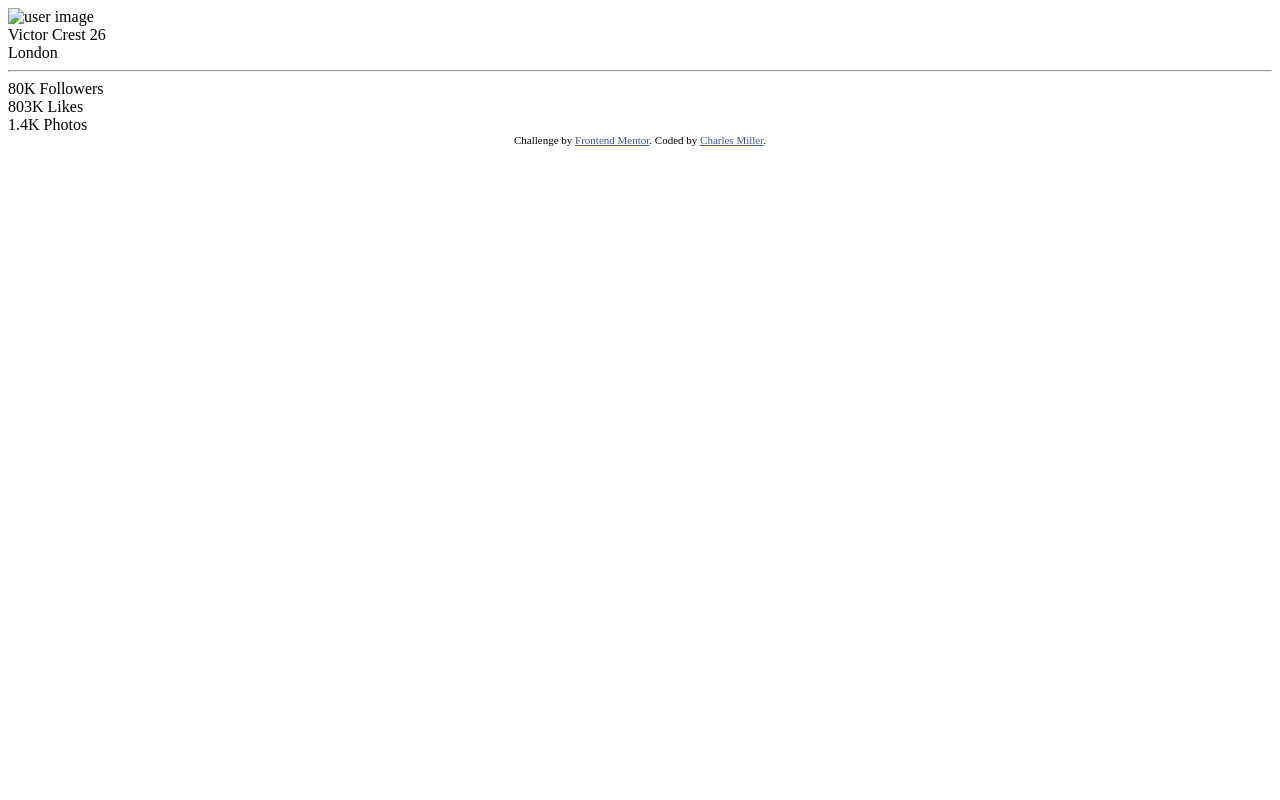
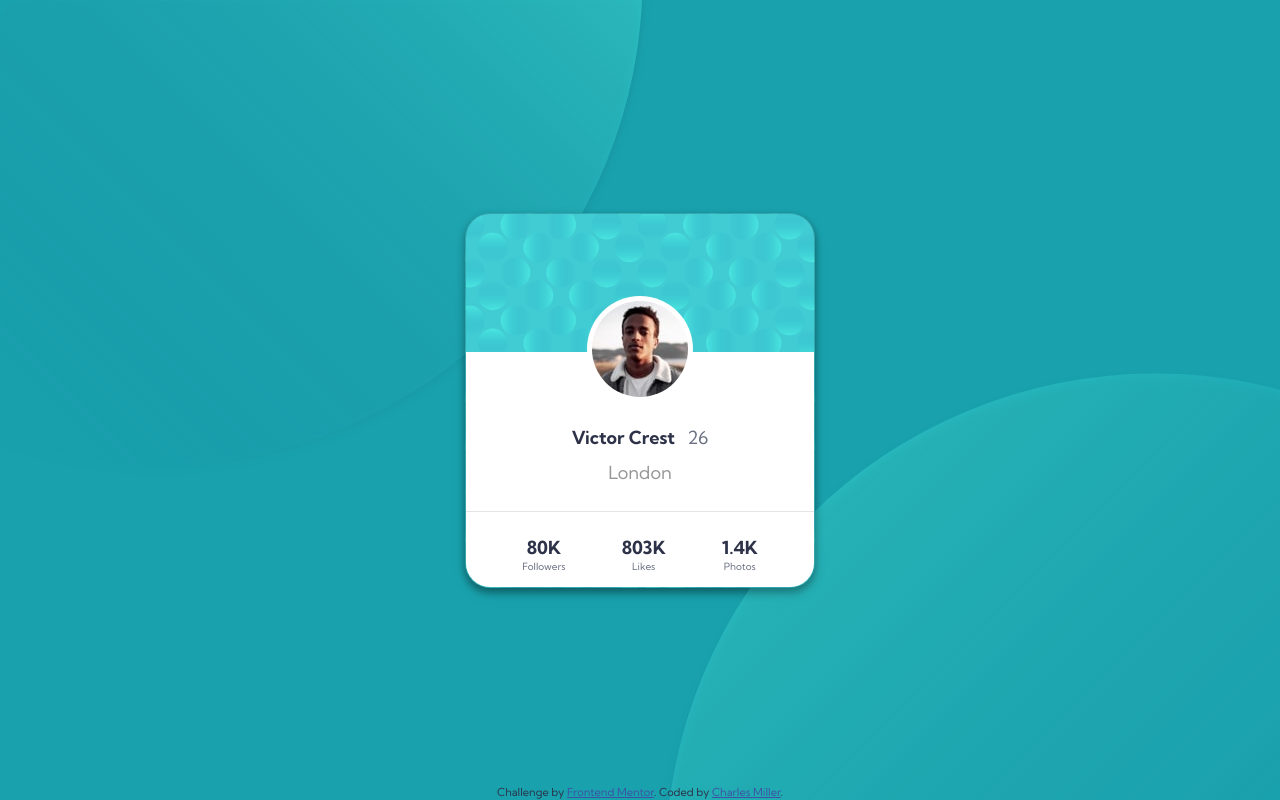
Before and after one commit to charlesmiller0412/profileCard, a website: page index.html in a window 1280 px wide. Drawn offline with Linux system fonts and the light colour scheme; the site is published under a folder, as on GitHub Pages, so addresses that start at the root find nothing.

Commit message:
updated links and readme

```diff
--- a/assets/sass/components/_card.scss
+++ b/assets/sass/components/_card.scss
@@ -3,7 +3,7 @@
     height: 375px;
     border-radius: 25px;
     overflow: hidden;
-    background-image: url("/assets/images/bg-pattern-card.svg");
+    background-image: url("../../assets/images/bg-pattern-card.svg");
     filter: drop-shadow(0px 4px 4px rgba(0, 0, 0, 0.25));
     -webkit-filter: drop-shadow(0px 4px 4px rgba(0, 0, 0, 0.25));
 
--- a/assets/sass/pages/_home.scss
+++ b/assets/sass/pages/_home.scss
@@ -24,22 +24,22 @@ main {
     // background bubbles
     &::before {
         content: "";
-        background-image: url("/assets/images/bg-pattern-top.svg");
+        background-image: url("../../assets/images/bg-pattern-top.svg");
         width: 1000px;
         height: 1000px;
         bottom: 100px;
-        right: 100px;
+        right: 150px;
         position: absolute;
         z-index: -1;
         background-repeat: no-repeat;
     }
     &::after {
         content: "";
-        background-image: url("/assets/images/bg-pattern-bottom.svg");
+        background-image: url("../../assets/images/bg-pattern-bottom.svg");
         width: 1000px;
         height: 1000px;
         top: 160px;
-        left: 100px;
+        left: 200px;
         position: absolute;
         z-index: -1;
         background-repeat: no-repeat;
--- a/index.html
+++ b/index.html
@@ -19,7 +19,7 @@
             rel="stylesheet"
         />
         <!-- my stylesheet -->
-        <link rel="stylesheet" href="/assets/css/style.css" />
+        <link rel="stylesheet" href="./assets/css/style.css" />
 
         <title>charlesmiller.dev | Profile card component</title>
 
@@ -48,7 +48,7 @@
                     </div>
                     <div class="card__img">
                         <img
-                            src="/assets/images/image-victor.jpg"
+                            src="./assets/images/image-victor.jpg"
                             alt="user image"
                         />
                     </div>
```
Also changed, not shown: README-template.md (deleted), README.md, assets/css/style.css, assets/images/screenshot.png (added).
